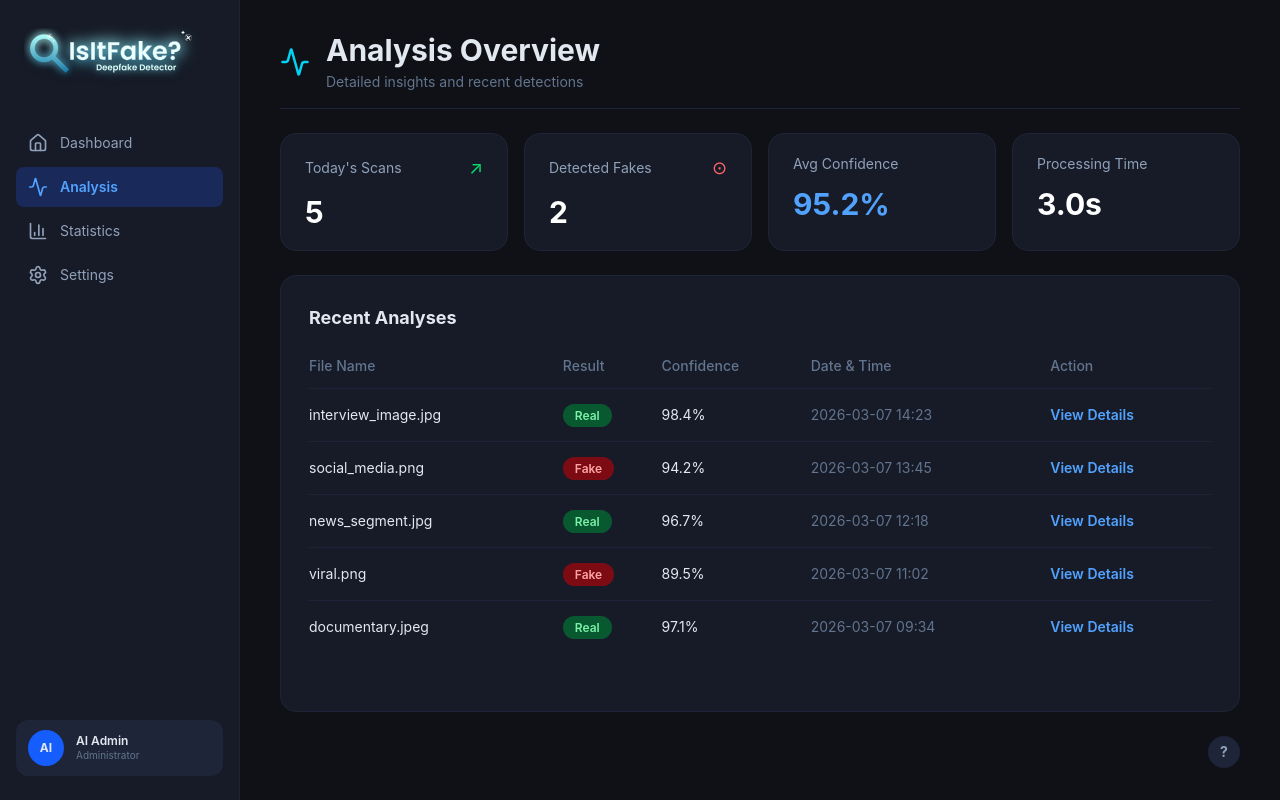
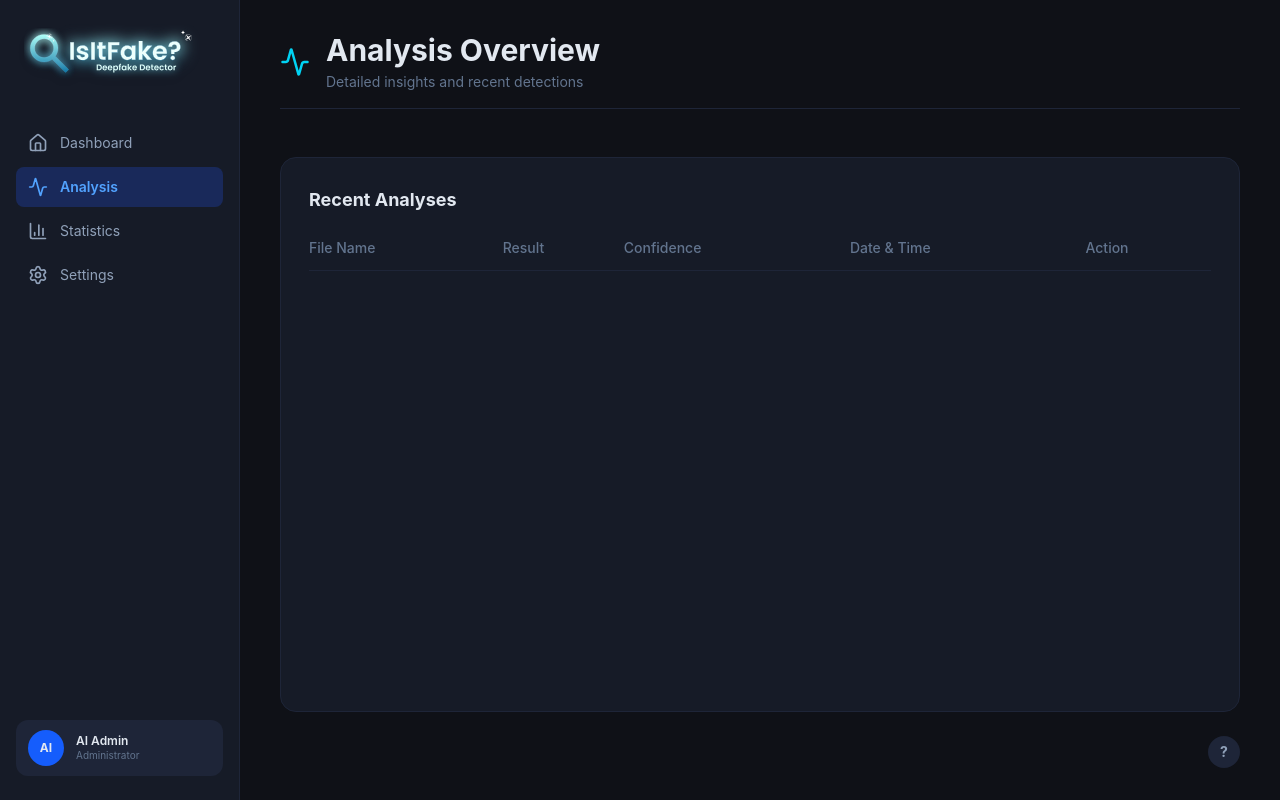
Before and after one commit to JenniGwen/deepfakeAppNEW, a React (Vite) app in the folder FrontEnd/: page /stats in a window 1280 px wide. Built offline with nearby package versions, Linux system fonts and the light colour scheme.

Commit message:
viel uncomment constantsnya ya td aku gbs upload krn ada bbrp yg undefined di .jsxnya thanks

```diff
--- a/FrontEnd/src/Analysis.jsx
+++ b/FrontEnd/src/Analysis.jsx
@@ -1,5 +1,5 @@
 import { ActivityIcon } from "lucide-react";
-import { useState, useEffect } from "react"; // <-- Added React imports
+// import { useState, useEffect } from "react"; // <-- Added React imports
 
 const ANALYSES = [
   { file: "interview_image.jpg",    result: "Real", confidence: "98.4%", date: "2026-03-07 14:23" },
@@ -10,45 +10,40 @@ const ANALYSES = [
 ];
 
 export default function Analysis() {
-  // 1. Set up React State
-  const [displayAnalyses, setDisplayAnalyses] = useState(ANALYSES);
-
-  // 2. Open the vault when the page loads
-  useEffect(() => {
-    const savedHistory = JSON.parse(localStorage.getItem('synthScanHistory'));
-
-    if (savedHistory && savedHistory.length > 0) {
-      // 3. THE FIX: Call the function with parentheses!
-      setDisplayAnalyses([...savedHistory, ...ANALYSES]);
-    }
-  }, []);
+  //1. set up state
+  //   const [displayAnalyses] = useState(() => {
+  //   const savedHistory = JSON.parse(localStorage.getItem('synthScanHistory'));
+  //   return savedHistory && savedHistory.length > 0
+  //     ? [...savedHistory, ...ANALYSES]
+  //     : ANALYSES;
+  // });
   // ==========================================
   // THE REAL-TIME MATH ENGINE (Derived State)
   // ==========================================
 
   // 1. Total Scans (How many items are in the table?)
-  const totalScans = displayAnalyses.length;
+  //const totalScans = displayAnalyses.length;
 
   // 2. Detected Fakes
   // YOUR PUZZLE: Use the JavaScript .filter() method to look at `displayAnalyses`
   // and keep only the items where the `result` is "Fake" or "Deepfake". Then get the .length!
-  const detectedFakes = displayAnalyses.filter((item) => item.result === "Fake" || item.result === "Deepfake").length;
+  //const detectedFakes = displayAnalyses.filter((item) => item.result === "Fake" || item.result === "Deepfake").length;
 
   // 3. Average Confidence
   // (I'll give you this one, because parsing strings with "%" signs is tedious!)
-  const totalConfidence = displayAnalyses.reduce((sum, item) => {
-      const num = parseFloat(item.confidence.replace('%', ''));
-      return sum + num;
-  }, 0);
-  const avgConfidence = (totalConfidence / totalScans).toFixed(1) + "%";
+  // const totalConfidence = displayAnalyses.reduce((sum, item) => {
+  //     const num = parseFloat(item.confidence.replace('%', ''));
+  //     return sum + num;
+  // }, 0);
+  //const avgConfidence = (totalConfidence / totalScans).toFixed(1) + "%";
 
   // 4. Build the new dynamic array for the UI
-  const dynamicStats = [
-    { label: "Today's Scans", value: totalScans, accent: "text-white", icon: "↗", iconColor: "text-green-400" },
-    { label: "Detected Fakes", value: detectedFakes, accent: "text-white", icon: "⊙", iconColor: "text-red-400" },
-    { label: "Avg Confidence", value: avgConfidence, accent: "text-blue-400", icon: null },
-    { label: "Processing Time", value: "3.0s", accent: "text-white", icon: null }, // We will leave this hardcoded until we actually track Python's speed!
-  ];
+  // const dynamicStats = [
+  //   { label: "Today's Scans", value: totalScans, accent: "text-white", icon: "↗", iconColor: "text-green-400" },
+  //   { label: "Detected Fakes", value: detectedFakes, accent: "text-white", icon: "⊙", iconColor: "text-red-400" },
+  //   { label: "Avg Confidence", value: avgConfidence, accent: "text-blue-400", icon: null },
+  //   { label: "Processing Time", value: "3.0s", accent: "text-white", icon: null }, // We will leave this hardcoded until we actually track Python's speed!
+  // ];
 
   return (
     <div className="flex min-h-screen bg-[#0f1117] text-slate-200 font-sans">
@@ -65,7 +60,7 @@ export default function Analysis() {
 
         {/* Stat Cards */}
         <div className="grid grid-cols-4 gap-4">
-          {dynamicStats.map(({ label, value, accent, icon, iconColor }) => (
+          {/* {dynamicStats.map(({ label, value, accent, icon, iconColor }) => (
             <div key={label} className="bg-[#161b27] border border-[#1e2538] rounded-2xl px-6 py-5">
               <div className="flex items-center justify-between mb-3">
                 <span className="text-slate-400 text-sm">{label}</span>
@@ -73,7 +68,7 @@ export default function Analysis() {
               </div>
               <div className={`text-3xl font-bold ${accent}`}>{value}</div>
             </div>
-          ))}
+          ))} */}
         </div>
 
         {/* Recent Analyses Table */}
@@ -92,7 +87,7 @@ export default function Analysis() {
             </thead>
             <tbody>
               {/* 4. Using the combined array */}
-              {displayAnalyses.map(({ file, result, confidence, date }, index) => (
+              {/* {displayAnalyses.map(({ file, result, confidence, date }, index) => (
                 <tr key={index} className="border-b border-[#1e2538] last:border-0 hover:bg-slate-800/30 transition-colors">
                   <td className="py-4 text-slate-200">{file}</td>
                   <td className="py-4">
@@ -112,7 +107,7 @@ export default function Analysis() {
                     </button>
                   </td>
                 </tr>
-              ))}
+              ))} */}
             </tbody>
           </table>
         </section>
--- a/FrontEnd/src/Settings.jsx
+++ b/FrontEnd/src/Settings.jsx
@@ -22,9 +22,8 @@ export default function Settings() {
   const [emailNotif, setEmailNotif] = useState(true);
   const [desktopAlerts, setDesktopAlerts] = useState(false);
   const [autoDelete, setAutoDelete] = useState(true);
-  const [apiKey, setApiKey] = useState("sk-••••••••••••••••••••••••");
+  const [apiKey] = useState("sk-••••••••••••••••••••••••");
   const [twoFactor, setTwoFactor] = useState(false);
-  const [theme, setTheme] = useState("Dark");
   const [language, setLanguage] = useState("English");
   const [sensitivity, setSensitivity] = useState(75);
 
--- a/FrontEnd/src/Statistics.jsx
+++ b/FrontEnd/src/Statistics.jsx
@@ -1,5 +1,5 @@
 import { BarChart3, CheckCircle, AlertTriangle, TrendingUpIcon } from 'lucide-react'
-import { useState, useEffect } from 'react'; // 1. We need our React tools!
+// import { useState, useEffect } from 'react'; // 1. We need our React tools!
 
 const PERFORMANCE_METRICS = [
   {
@@ -31,59 +31,54 @@ const MIDDLEPART = [
 
 export default function Statistics(){
     // 2. Set up the state to hold our Vault data
-    const [scanHistory, setScanHistory] = useState([]);
-
-    // 3. Open the Vault when the page loads
-    useEffect(() => {
-        const savedHistory = JSON.parse(localStorage.getItem('synthScanHistory'));
-        if (savedHistory && savedHistory.length > 0) {
-            setScanHistory(savedHistory);
-        }
-    }, []);
+    // const [scanHistory] = useState(() => {
+    //     const savedHistory = JSON.parse(localStorage.getItem('synthScanHistory'));
+    //     return savedHistory && savedHistory.length > 0 ? savedHistory : [];
+    // });
 
     // ==========================================
     // THE REAL-TIME MATH ENGINE
     // ==========================================
-    const totalScans = scanHistory.length;
+    // const totalScans = scanHistory.length;
 
-    const realCount = scanHistory.filter((item) => item.result === "Real").length;
-    const fakeCount = scanHistory.filter((item) => item.result === "Fake" || item.result === "Deepfake").length;
+    // const realCount = scanHistory.filter((item) => item.result === "Real").length;
+    // const fakeCount = scanHistory.filter((item) => item.result === "Fake" || item.result === "Deepfake").length;
 
     // Calculate the percentages (Preventing "division by zero" if the vault is empty!)
-    const realPercent = totalScans > 0 ? Math.round((realCount / totalScans) * 100) : 0;
-    const fakePercent = totalScans > 0 ? Math.round((fakeCount / totalScans) * 100) : 0;
+    // const realPercent = totalScans > 0 ? Math.round((realCount / totalScans) * 100) : 0;
+    // const fakePercent = totalScans > 0 ? Math.round((fakeCount / totalScans) * 100) : 0;
 
     // 4. Build the dynamic array right before React draws the screen
-    const dynamicStats = [
-        {
-            label: "Images Analyzed",
-            value: totalScans,
-            icon: BarChart3,
-            iconColor: "text-blue-400",
-            text: "All time records"
-        },
-        {
-            label: "Accuracy",
-            value: "98.4%", // Kept static for the competition demo!
-            icon: CheckCircle,
-            iconColor: "text-green-400",
-            text: "Based on C23 Dataset"
-        },
-        {
-            label: "Real Images",
-            value: realCount,
-            icon: AlertTriangle,
-            iconColor: "text-red-400",
-            text: `${realPercent}% of total`
-        },
-        {
-            label: "Fake Images",
-            value: fakeCount,
-            icon: TrendingUpIcon,
-            iconColor: "text-blue-400",
-            text: `${fakePercent}% of total`
-        }
-    ];
+    // const dynamicStats = [
+    //     {
+    //         label: "Images Analyzed",
+    //         value: totalScans,
+    //         icon: BarChart3,
+    //         iconColor: "text-blue-400",
+    //         text: "All time records"
+    //     },
+    //     {
+    //         label: "Accuracy",
+    //         value: "98.4%", // Kept static for the competition demo!
+    //         icon: CheckCircle,
+    //         iconColor: "text-green-400",
+    //         text: "Based on C23 Dataset"
+    //     },
+    //     {
+    //         label: "Real Images",
+    //         value: realCount,
+    //         icon: AlertTriangle,
+    //         iconColor: "text-red-400",
+    //         text: `${realPercent}% of total`
+    //     },
+    //     {
+    //         label: "Fake Images",
+    //         value: fakeCount,
+    //         icon: TrendingUpIcon,
+    //         iconColor: "text-blue-400",
+    //         text: `${fakePercent}% of total`
+    //     }
+    // ];
 
     return(
         <div className="flex min-h-screen bg-[#0f1117] text-slate-200 font-sans">
@@ -99,7 +94,7 @@ export default function Statistics(){
                 {/* The 4 top cards */}
                 <div className="grid grid-cols-1 md:grid-cols-2 lg:grid-cols-4 gap-4">
                     {/* 5. Swap this to map over dynamicStats instead of STATS */}
-                    {dynamicStats.map(({label, value, icon:Icon, iconColor, text}) =>(
+                    {/* {dynamicStats.map(({label, value, icon:Icon, iconColor, text}) =>(
                         <div key={label} className="bg-[#161b27] border border-[#1e2538] rounded-2xl px-6 py-5">
                             <div className="flex gap-3 items-center">
                                 <div className='p-2 bg-white/5 rounded-lg border border-white/10'>
@@ -110,7 +105,7 @@ export default function Statistics(){
                             <div className={`text-3xl font-bold pt-3`}>{value}</div>
                             <div className={'text-xs text-slate-400 font-sans pt-1'}>{text}</div>
                         </div>
-                    ))}
+                    ))} */}
                 </div>
 
                 {/* --- The rest of your code remains EXACTLY the same --- */}
```
